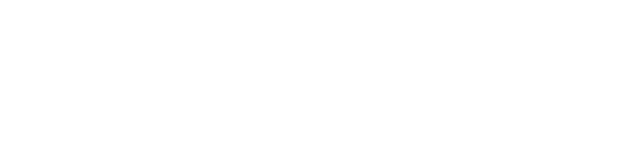
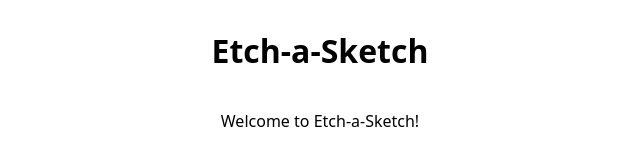
Before and after one commit to jeffbai996/etch_a_sketch, a plain HTML site: page index.html in a window 1280 px wide. Shown: the whole page, without its empty margins (320-960 px from the left). Drawn offline with Linux system fonts and the light colour scheme.

Commit message:
Added header to page

```diff
--- a/index.html
+++ b/index.html
@@ -6,9 +6,12 @@
     <meta name="viewport" content="width=, initial-scale=1.0">
     <link rel="stylesheet" href="style.css">
     <script href="script.js" defer></script>
-    <title>Document</title>
+    <title>Etch-a-Sketch</title>
 </head>
 <body>
-
+    <div class="header">
+        <h1>Etch-a-Sketch</h1>
+        <p>Welcome to Etch-a-Sketch!</p>
+    </div>
 </body>
 </html>
--- a/style.css
+++ b/style.css
@@ -0,0 +1,9 @@
+* {
+    font-family:system-ui, -apple-system, BlinkMacSystemFont, 'Segoe UI', Roboto, Oxygen, Ubuntu, Cantarell, 'Open Sans', 'Helvetica Neue', sans-serif;
+}
+
+.header {
+    display: flex;
+    flex-direction: column;
+    align-items: center;
+}
```
